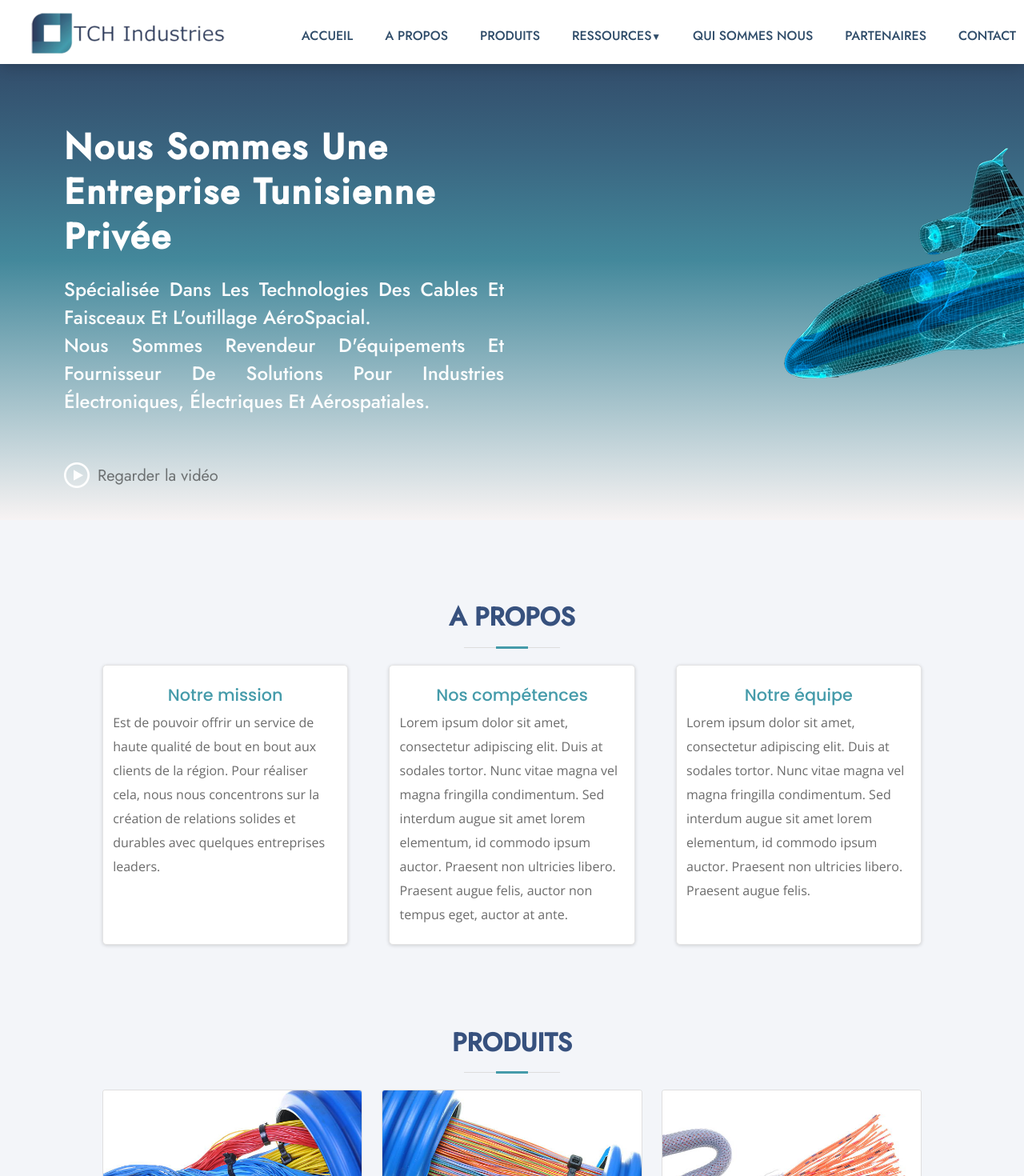
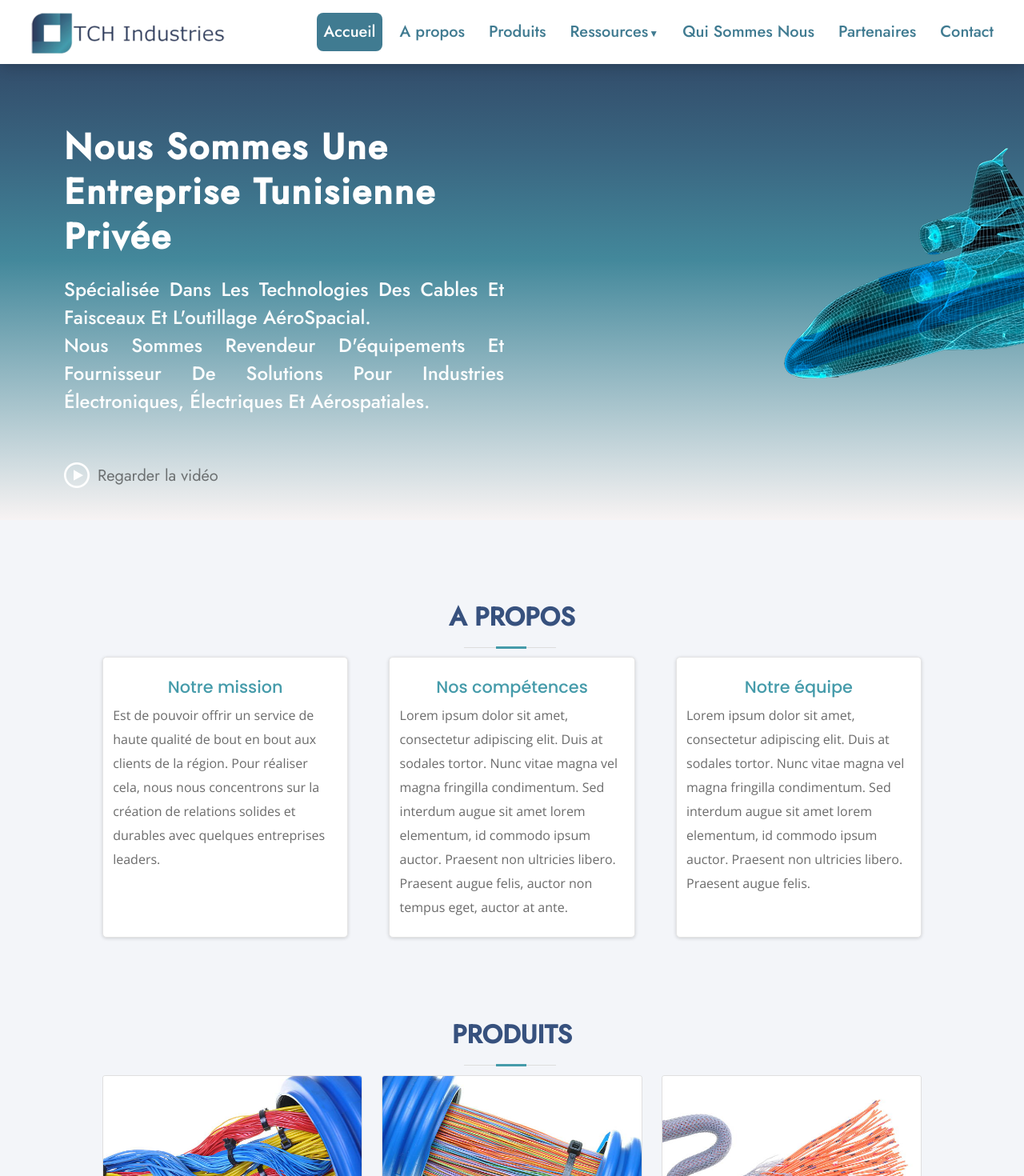
Before and after one commit to Joubeli/TCH, a React (Create React App) app: page / in a window 1280 px wide. Shown: the top 1470 px of the page at 80% size. Built offline with nearby package versions, Linux system fonts and the light colour scheme.

Commit message:
update header's changes

```diff
--- a/src/App.css
+++ b/src/App.css
@@ -15,7 +15,7 @@ h2::before {
   content: "";
   position: absolute;
   display: block;
-  width: 120px;
+  width: 11.2%;
   height: 1px;
   background: #ddd;
   bottom: 1px;
@@ -25,18 +25,18 @@ h2::after {
   content: "";
   position: absolute;
   display: block;
-  width: 40px;
-  height: 3px;
+  width: 3.7%;
+  height: 5%;
   background: #459baa;
   bottom: 0;
   left: calc(50% - 20px);
 }
 .section-title {
-  font-size: 32px;
+  font-size: 2em;
   font-weight: bold;
   text-transform: uppercase;
-  margin-bottom: 20px;
-  padding-bottom: 20px;
+  margin-bottom: 1%;
+  padding-bottom: 2%;
   position: relative;
   color: #37517e;
 }
@@ -110,55 +110,69 @@ h5 {
   font-size: 1.4em;
 }
 /*******************MENU_1*******************/
-/* .nav-menu:hover {
-  color: #459baa;
+nav {
+  display: flex;
+  justify-content: space-around;
+  padding: 2.6% 1.8%;
+  width: 75%;
+  position: relative;
+  align-items: center;
 }
-.nav li a {
+.link_topbar {
   position: relative;
-  color: #37517e;
   font-size: 20px;
+  font-family: "Jost", sans-serif;
   font-weight: 500;
-  padding: 6px 2px;
-  font-family: "Jost", sans-serif;
-
+  padding: 1%;
+  z-index: 0;
+  color: #407b91;
 }
-.nav li a:hover {
-  color: #459baa;
-
-}
-.nav li a::before{
+.link_topbar::after{
   content: '';
   position: absolute;
   bottom: 0;
   left: 0;
-  height: 2px;
   width: 0%;
-  background-color: #459baa;
-  transition: all 0.4s ease;
+  background-color: #407b91;
+  transition:0.5s ease;
+  z-index: -5;
+  /*******example_1********/
+  /* height: 8%; */
+  /*******example_2********/
+  height: 100%;
+  border-radius: 8px;
 }
-.nav li a:hover::before{
+.link_topbar:hover{
+  color: white;
+}
+.active {
+  color: white;
+}
+.link_topbar:hover::after,
+.active::after {
   width: 100%;
-} */
+}
 /************************MENU_2*****************/
-nav {
+/* nav {
   display: flex;
   justify-content: space-between;
-  padding: 37px 10px;
-  width: 75%;
+  padding: 2.6% 1.8%;
+  width: 70%;
+  position: relative;
 }
 nav .link {
   position: relative;
   color: #304d6a;
-  font-size: 16px;
+  font-size: 1em;
   font-weight: 500;
   font-family: "Jost", sans-serif;
   text-transform: uppercase;
-  line-height: 15px;
+  line-height: 1.2em;
   z-index: 1;
   display: inline-block;
   text-align: center;
-}
-nav .animation{
+} */
+/* nav .animation{
   position: absolute;
   height: 70%;
   top:0;
@@ -166,61 +180,61 @@ nav .animation{
   background:#41688f;
   border-radius: 8px;
   margin-top: 1.2%;
-  transition: all .5s ease;
+  transition:all .5s ease 0s;
 }
-/*
+
 .link:nth-child(1){
-  width: 60px;
+  width: 7%;
 }
-.nav .start-home,.link:nth-child(1):hover~.animation{
-  width: 100px;
-  left: 380px;
+nav .start-home,.link:nth-child(1):hover~.animation{
+  width: 7%;
+  left: 30.6%;
 }
 .link:nth-child(2){
-  width: 80px;
+  width: 9%;
 }
-.nav .start-a_propos,.link:nth-child(2):hover~.animation{
-  width: 110px;
-  left: 480px;
+nav .link:nth-child(2):hover~.animation{
+  width: 8%;
+  left: 37.6%;
 }
 .link:nth-child(3){
-  width: 100px;
+  width: 10%;
 }
-.nav .start-produits,.link:nth-child(3):hover~.animation{
-  width: 120px;
-  left: 605px;
+nav .link:nth-child(3):hover~.animation{
+  width: 8%;
+  left: 46%;
 }
 .link:nth-child(4){
-  width: 115px;
+  width: 13%;
 }
-.nav .start-ressources,.link:nth-child(4):hover~.animation{
-  width: 150px;
-  left: 725px;
+nav .link:nth-child(4):hover~.animation{
+  width: 11.2%;
+  left: 54.4%;
 }
 .link:nth-child(5){
-  width: 170px;
+  width: 17%;
 }
-.nav .start-quisommesnous,.link:nth-child(5):hover~.animation{
-  width: 180px;
-  left: 890px;
+nav .link:nth-child(5):hover~.animation{
+  width: 14%;
+  left: 66%;
 }
 .link:nth-child(6){
-  width: 100px;
+  width: 10%;
 }
-.nav .start-partenaires,.link:nth-child(6):hover~.animation{
-  width: 145px;
-  left: 1080px;
+.nav .link:nth-child(6):hover~.animation{
+  width: 10%;
+  left: 80.2%;
 }
 .link:nth-child(7){
-  width: 100px;
+  width: 10%;
 }
-.nav .start-contact,.link:nth-child(7):hover~.animation{
-  width: 110px;
+nav .link:nth-child(7):hover~.animation{
+  width: 7.5%;
   left: 1235px;
 }
 nav .link:hover {
 color: white;
-}
+ } */
 /* .arrow {
   padding: 5px 0 0 5px;
 }
--- a/src/App.js
+++ b/src/App.js
@@ -1,3 +1,4 @@
+import { useState } from 'react'
 import "./App.css";
 import A_propos from "./components/A_propos/A_propos";
 import Produits from "./components/Produits/Produits";
@@ -13,6 +14,13 @@ import pdf2 from "./pdf/2.pdf";
 
 
 function App() {
+
+  const [activeClass, setActiveClass] = useState(false);
+
+  const switchClass = () => {
+    activeClass ? setActiveClass(false) : setActiveClass(true);
+  }
+
   return (
       <div className="App">
       <div className="topbar">
@@ -22,14 +30,13 @@ function App() {
           </a>
         </div>
         <nav>
-          <a className="link" href="#accueil">Accueil</a>
-          <a className="link" href="#a_propos">A propos</a>
-          <a className="link" href="#produits">Produits</a>
-          <a className="link" href="#">Ressources <span className="arrow">▼</span></a>
-          <a className="link" href="#quisommesnous">Qui Sommes Nous</a>
-          <a className="link" href="#partenaires">Partenaires</a>
-          <a className="link" href="#contact">Contact</a>
-          <div className="animation start-home"></div>
+          <a  className="link_topbar active" href="#accueil">Accueil</a>
+          <a  className="link_topbar" href="#a_propos">A propos</a>
+          <a  className="link_topbar" href="#produits">Produits</a>
+          <a  className="link_topbar" href="#">Ressources <span className="arrow">▼</span></a>
+          <a  className="link_topbar" href="#quisommesnous">Qui Sommes Nous</a>
+          <a  className="link_topbar" href="#partenaires">Partenaires</a>
+          <a  className="link_topbar" href="#contact">Contact</a>
         </nav>
       </div>
 
--- a/src/components/QuiSommesNous/QuiSommesNous.css
+++ b/src/components/QuiSommesNous/QuiSommesNous.css
@@ -12,12 +12,12 @@
 .spec_line{
   display: flex;
   flex-direction: column;
-
 }
 .qsn_subtitles {
   color: #6b6b6b;
   font-size: 1.1em;
-  font-family: "Poppins", sans-serif;margin-bottom: 2%;
+  font-family: "Poppins", sans-serif;
+  margin-bottom: 1%;
 }
 .cartes {
   display: flex;
@@ -26,8 +26,9 @@
   width: 80%;
 }
 .carte {
-  height: 210px;
-  width: 350px;
+  height: 100%;
+  width: 32.4%;
+  background-color: red;
 }
 .carte_ind {
   background-color: white;
```
